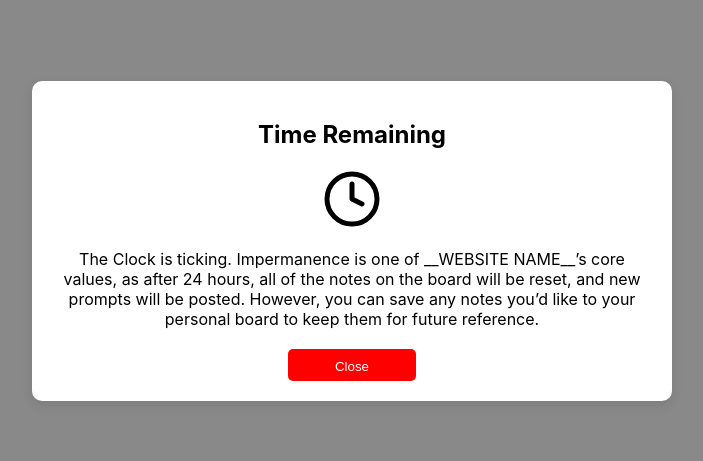
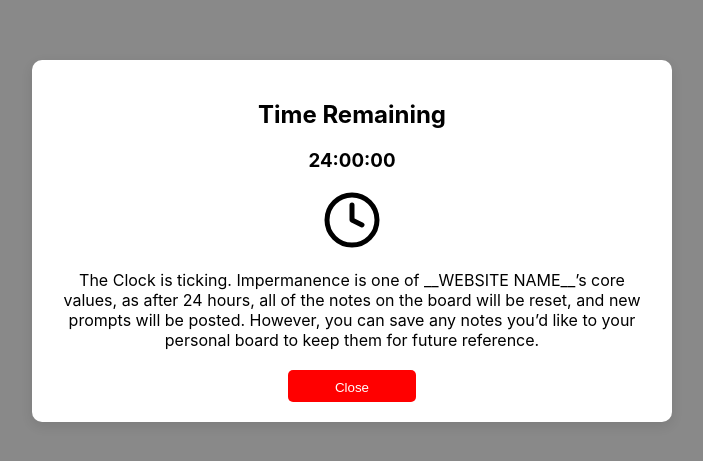
Before and after one commit to jameeker/cs32301_project, a React (Create React App) app in the folder frontend/: page /clock-stats in a window 1280 px wide. Shown: the part 159-620 px from the top of the page, without its empty margins (288-991 px from the left). Built offline with nearby package versions, Linux system fonts and the light colour scheme.

Commit message:
Adding Clock Stats

```diff
--- a/frontend/src/pages/page_clock_stats/clock_stats.js
+++ b/frontend/src/pages/page_clock_stats/clock_stats.js
@@ -7,6 +7,7 @@ const ClockOverlay = ({ onClose }) => {
     <div className="overlay">
       <div className="modal">
       <h2 className="title">Time Remaining</h2>
+      <h3 className="timer">24:00:00</h3>
       <ClockIcon/> {}
         <p className="description">The Clock is ticking.
           Impermanence is one of __WEBSITE NAME__’s core values, as after 24 hours,
```
